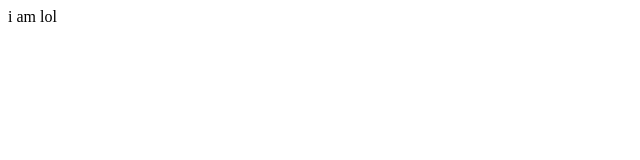
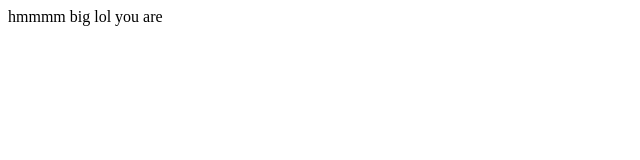
Before and after one commit to srikrishnamandal7291/fisrt_project, a plain HTML site: page lol.html in a window 1280 px wide. Shown: the whole page, without its empty margins (0-640 px from the left). Drawn offline with Linux system fonts and the light colour scheme.

Commit message:
lol updated

```diff
--- a/lol.html
+++ b/lol.html
@@ -6,6 +6,6 @@
     <title>Document</title>
 </head>
 <body>
-  i am lol
+hmmmm big lol you are
 </body>
 </html>
```
